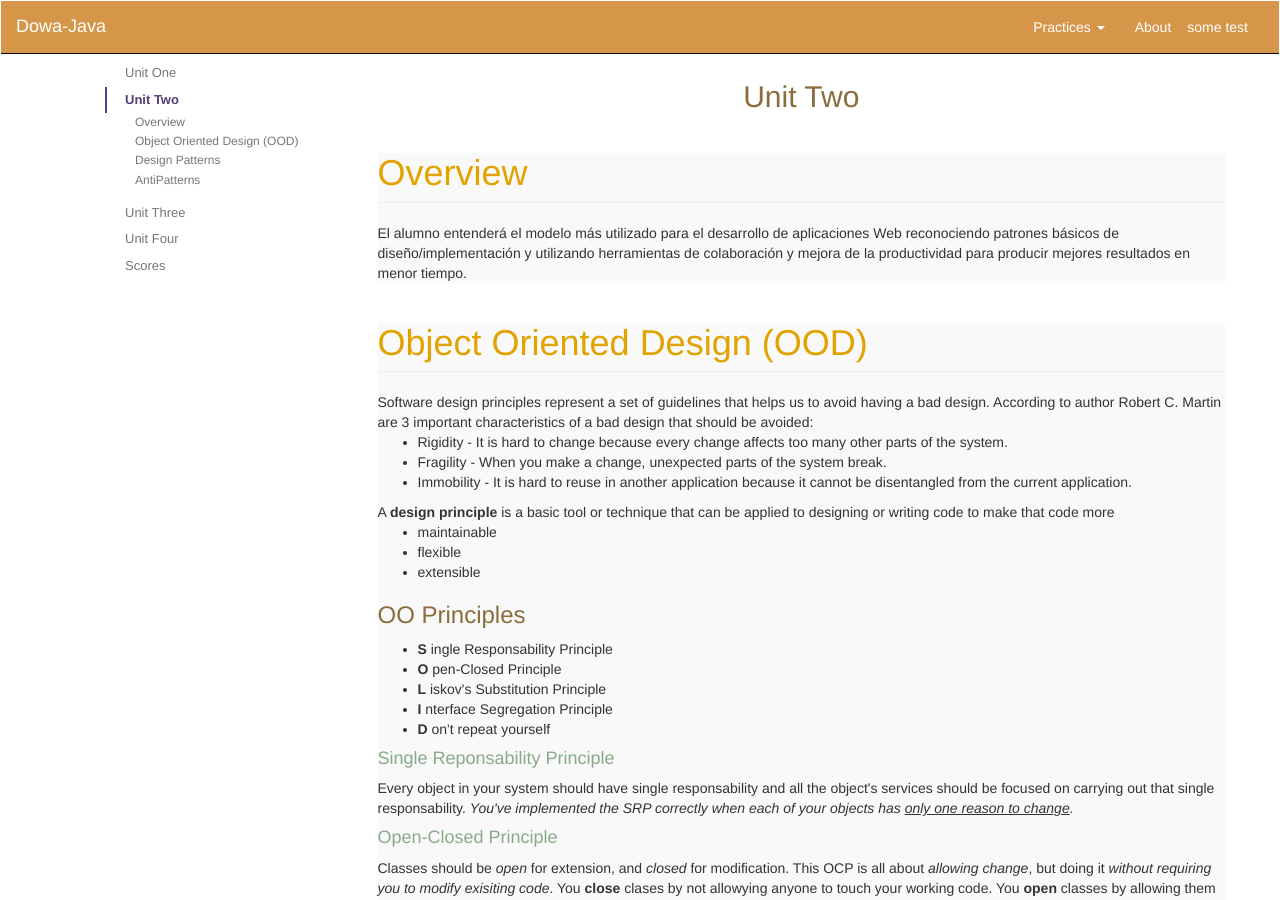
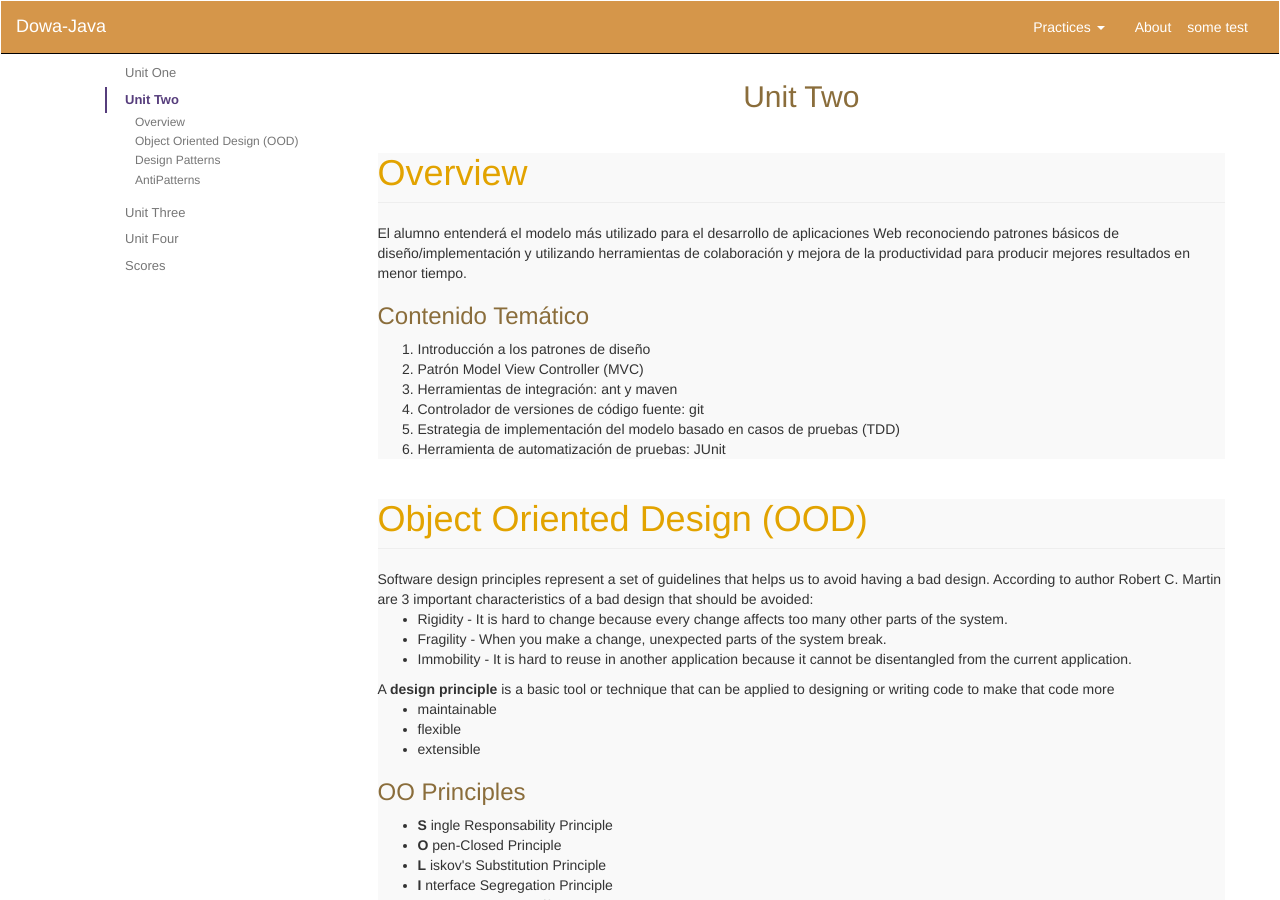
Before and after one commit to eliflores/dowa-java, a Jekyll site: the page built from unit_two.html, in a window 1280 px wide and 900 px high. Built offline with Jekyll 4.4.1, drawn with Linux system fonts in a browser that asks for light colours.

Commit message:
add course info

```diff
--- a/_includes/unit_two/overview-ood.html
+++ b/_includes/unit_two/overview-ood.html
@@ -1,3 +1,12 @@
-El alumno entenderá el modelo más utilizado para el desarrollo de aplicaciones Web reconociendo patrones básicos de diseño/implementación y
+El alumno entenderá el modelo más utilizado para el desarrollo de aplicaciones Web reconociendo patrones básicos de diseño/implementación y utilizando herramientas de colaboración y mejora de la productividad para producir mejores resultados en menor tiempo.
 
-utilizando herramientas de colaboración y mejora de la productividad para producir mejores resultados en menor tiempo.
+<h3>Contenido Temático</h3>
+
+<ol>
+	<li>Introducción a los patrones de diseño</li>
+	<li>Patrón Model View Controller (MVC)</li>
+	<li>Herramientas de integración: ant y maven</li>
+	<li>Controlador de versiones de código fuente: git</li>
+	<li>Estrategia de implementación del modelo basado en casos de pruebas (TDD)</li>
+	<li>Herramienta de automatización de pruebas: JUnit</li>
+</ol>
```
Also changed, not shown: _includes/unit_one/overview.html (added, +10 -0 lines), index.html (+7 -0 lines).
